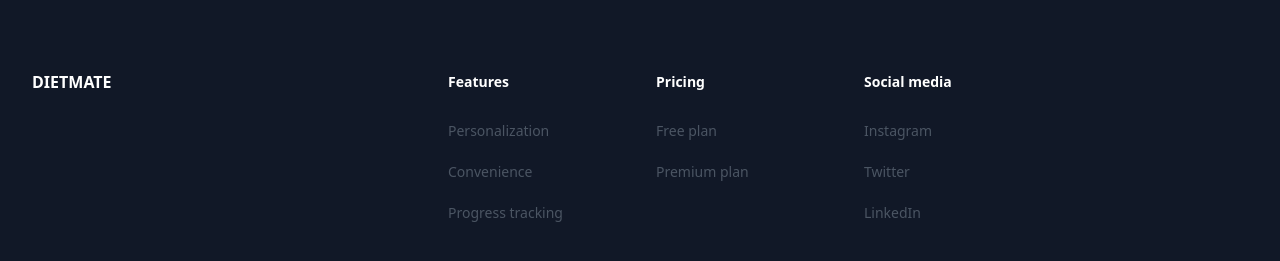
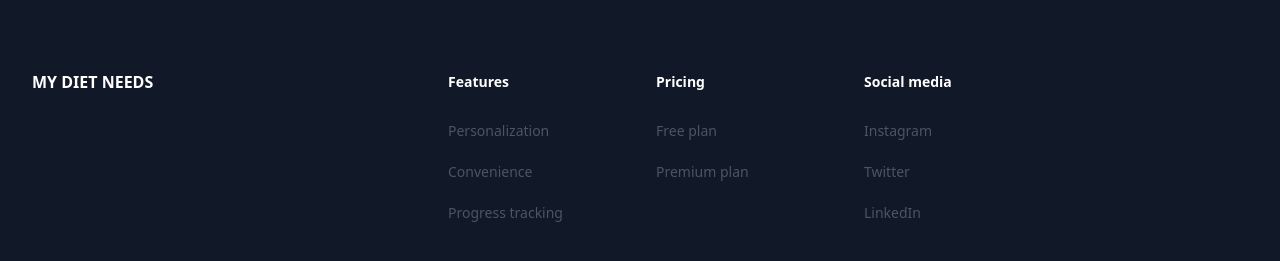
Before and after one commit to THE-MOTHERAPP/LandingPageReact, a React (Vite) app: page / in a window 1280 px wide. Shown: the part 4135-4396 px from the top of the page. Built offline with nearby package versions, Linux system fonts and the light colour scheme.

Commit message:
Update Footers.tsx

```diff
--- a/src/components/Footers.tsx
+++ b/src/components/Footers.tsx
@@ -11,7 +11,7 @@
       </h2>
       <div className="mx-auto max-w-7xl px-6 py-16 sm:py-24 lg:px-8 lg:py-32">
         <div className="xl:grid xl:grid-cols-3 xl:gap-8">
-          <h1 className="font-bold ">DIETMATE</h1>
+          <h1 className="font-bold ">MY DIET NEEDS</h1>
           <div className="mt-16 grid grid-cols-2 gap-8 xl:col-span-2 xl:mt-0">
             <div className="md:grid md:grid-cols-2 md:gap-8">
               <div>
```
